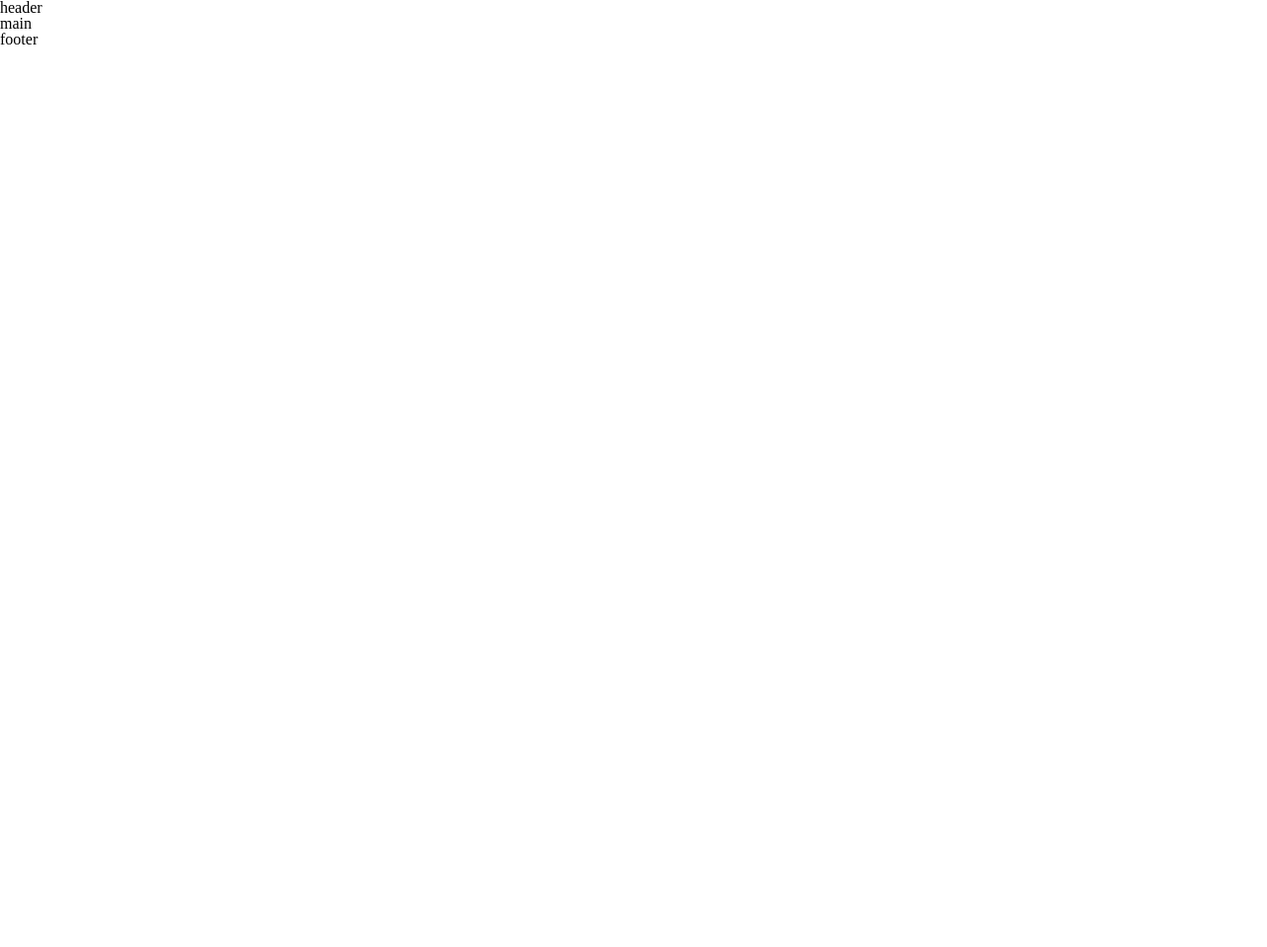
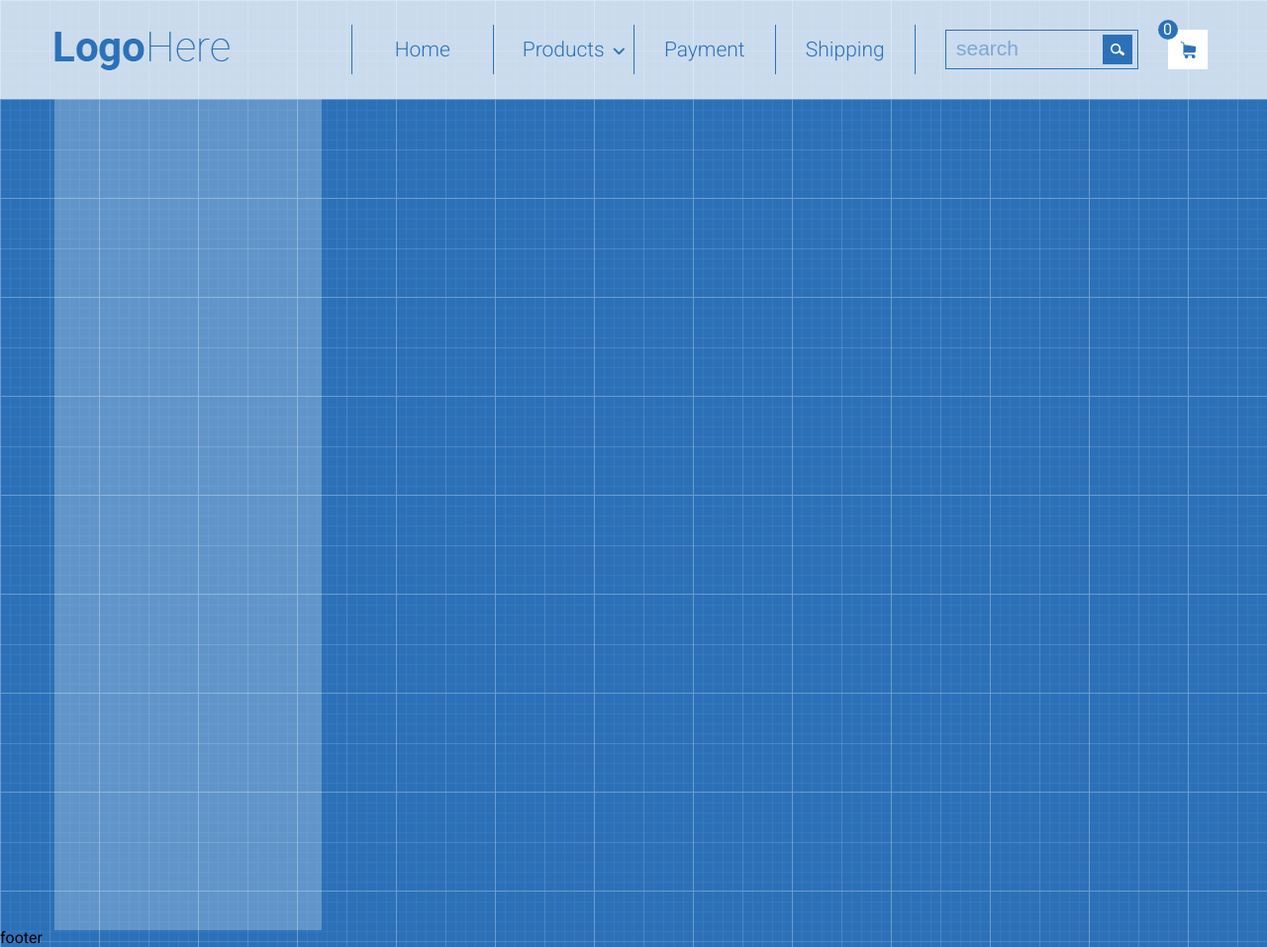
Before and after one commit to Bohdan-ybf/shop-projeck, a plain HTML site: page index.html in a window 1280 px wide. Shown: the whole page at 99% size. Before the commit the page ends 800 px from the top, so only its background shows below. Drawn offline with Linux system fonts and the light colour scheme.

Commit message:
add index.html style.html

```diff
--- a/index.html
+++ b/index.html
@@ -7,12 +7,70 @@
     <meta name="viewport" content="width=device-width, initial-scale=1.0">
     <link rel="stylesheet" href="reset.css">
     <link rel="stylesheet" href="style.css">
+    <link rel="preconnect" href="https://fonts.gstatic.com">
+    <link href="https://fonts.googleapis.com/css2?family=Roboto:wght@300;400;700&display=swap" rel="stylesheet">
+    <script src="https://kit.fontawesome.com/d5da784102.js" crossorigin="anonymous"></script>
     <title>Document</title>
 </head>
 
 <body>
-    <div class="header">header</div>
-    <div class="main">main</div>
+    <header class="header">
+        <div class="container">
+            <div class="row">
+                <div class="col-md-3">
+                    <div class="logo">
+                        <a href="">
+                            <img src="/shop-projeck/img/logo.png" alt="logo">
+                        </a>
+                    </div>
+                </div>
+                <div class="col-md-6">
+                    <nav>
+                        <ul class="menu">
+                            <li><a href="">Home</a></li>
+                            <li><a href="">Products <i class="fa fa-angle-down" aria-hidden="true"></i></a>
+                                <ul class="submenu">
+                                    <li><a href="#">Lorem ipsum dolor</a></li>
+                                    <li><a href="#">Sit amet</a></li>
+                                    <li><a href="#">Consectetur adipisicing</a></li>
+                                    <li><a href="#">Tempor incididunt</a></li>
+                                    <li><a href="#">Dolore magna aliqua</a></li>
+                                    <li><a href="#">Ut emin ad minim veniam</a></li>
+                                    <li><a href="#">Quis nostrud</a></li>
+                                </ul>
+                            </li>
+                            <li><a href="">Payment</a></li>
+                            <li><a href="">Shipping</a></li>
+                        </ul>
+                    </nav>
+                </div>
+                <div class="col-md-3">
+                    <div class="row">
+                        <div class="col-md-9">
+                            <form class="form-search">
+                                <input type="text" placeholder="search">
+                                <button class="button"></button>
+                            </form>
+                        </div>
+                        <div class="col-md-3">
+                            <div class="cart">
+                                <div class="product-count">0</div>
+                            </div>
+                        </div>
+                    </div>
+    </header>
+    <div class="main">
+        <div class="container">
+            <div class="row">
+                <div class="col-md-3">
+                    <div class="box"></div>
+                </div>
+            </div>
+            <div class="col-md-6">
+
+            </div>
+        </div>
+    </div>
     <div class="footer">footer</div>
 </body>
 
--- a/style.css
+++ b/style.css
@@ -1,3 +1,217 @@
-h1 {
-    font-size: 45px;
+* {
+    box-sizing: border-box;
 }
+
+body {
+    font-family: 'Roboto', sans-serif;
+    background-image: url(/shop-projeck/img/bg.png);
+}
+
+.header {
+    background-color: rgba(255, 255, 255, 0.75);
+    padding: 25px 0;
+}
+
+.container {
+    width: 1200px;
+    margin: 0 auto;
+    padding-left: 15px;
+    padding-right: 15px;
+}
+
+.row:after,
+.menu:after {
+    content: "";
+    clear: both;
+    display: block;
+}
+
+.row {
+    margin-left: -15px;
+    margin-right: -15px;
+}
+
+.col-md-3 {
+    width: 25%;
+}
+
+.col-md-6 {
+    width: 50%;
+}
+
+.col-md-9 {
+    width: 75%;
+}
+
+
+[class*="col-"] {
+    float: left;
+    padding-left: 15px;
+    padding-right: 15px;
+}
+
+.logo {
+    margin-top: 7px;
+}
+
+
+
+.menu li {
+    float: left;
+    width: 25%;
+    position: relative;
+    border-left: 1px solid #2c71b8;
+}
+
+
+
+.menu li:last-child {
+    border-right: 1px solid #2c71b8;
+}
+
+.menu a {
+    display: block;
+    height: 50px;
+    text-decoration: none;
+    color: #2c71b8;
+    text-align: center;
+    line-height: 50px;
+    font-weight: 300;
+    font-size: 21px;
+}
+
+.menu a:hover {
+    background-color: #2c71b8;
+    color: white;
+}
+
+
+
+
+.form-search {
+    height: 40px;
+    border: 1px solid #2c71b8;
+    margin-top: 5px;
+    padding: 5px;
+
+    position: relative;
+
+}
+
+.form-search input {
+    font-size: 21px;
+    padding-left: 5px;
+    border: none;
+    background: transparent;
+}
+
+.form-search input:focus {
+    outline: none;
+}
+
+::-webkit-input-placeholder {
+    color: #2c72b87c;
+}
+
+.button {
+    position: absolute;
+    width: 30px;
+    height: 30px;
+    background-image: url(/shop-projeck/img/isearch.png);
+    background-position: center;
+    background-repeat: no-repeat;
+    background-color: #2c71b8;
+    top: 4px;
+    right: 5px;
+    border: none;
+
+}
+
+.cart {
+    width: 40px;
+    height: 40px;
+    background-color: white;
+    background-image: url(/shop-projeck/img/kk.png);
+    background-position: center;
+    background-repeat: no-repeat;
+    position: relative;
+    margin-top: 5px;
+
+}
+
+
+
+.product-count {
+    color: white;
+    width: 20px;
+    height: 20px;
+    border-radius: 50%;
+    background-color: #2c71b8;
+    position: absolute;
+    padding-left: 5px;
+    padding-top: 2px;
+    top: -10px;
+    left: -10px;
+}
+
+.menu li>.submenu li {
+    width: 285px;
+    background-color: #2c71b8;
+    border-left: none;
+    position: relative;
+
+}
+
+.submenu {
+    position: absolute;
+    visibility: hidden;
+
+}
+
+.submenu a {
+    height: 40px;
+    text-decoration: none;
+    color: white;
+    padding-left: 30px;
+    text-align: left;
+    line-height: 40px;
+    font-size: 21px;
+    font-weight: 300;
+}
+
+.menu li:hover .submenu {
+    visibility: visible;
+
+
+}
+
+.submenu a:hover {
+    background-color: white;
+    color: #2c71b8;
+
+
+}
+
+.menu>li:hover>a {
+    background-color: #2c71b8;
+    color: white;
+}
+
+i {
+    position: absolute;
+    padding-left: 8px;
+    padding-top: 19px;
+    font-size: 15px;
+}
+
+.box {
+    width: 270px;
+    height: 840px;
+    background-color: rgba(255, 255, 255, 0.250);
+}
+
+.box-2 {
+    width: 270px;
+    height: 840px;
+    background-color: rgba(255, 255, 255, 0.250);
+}
```
